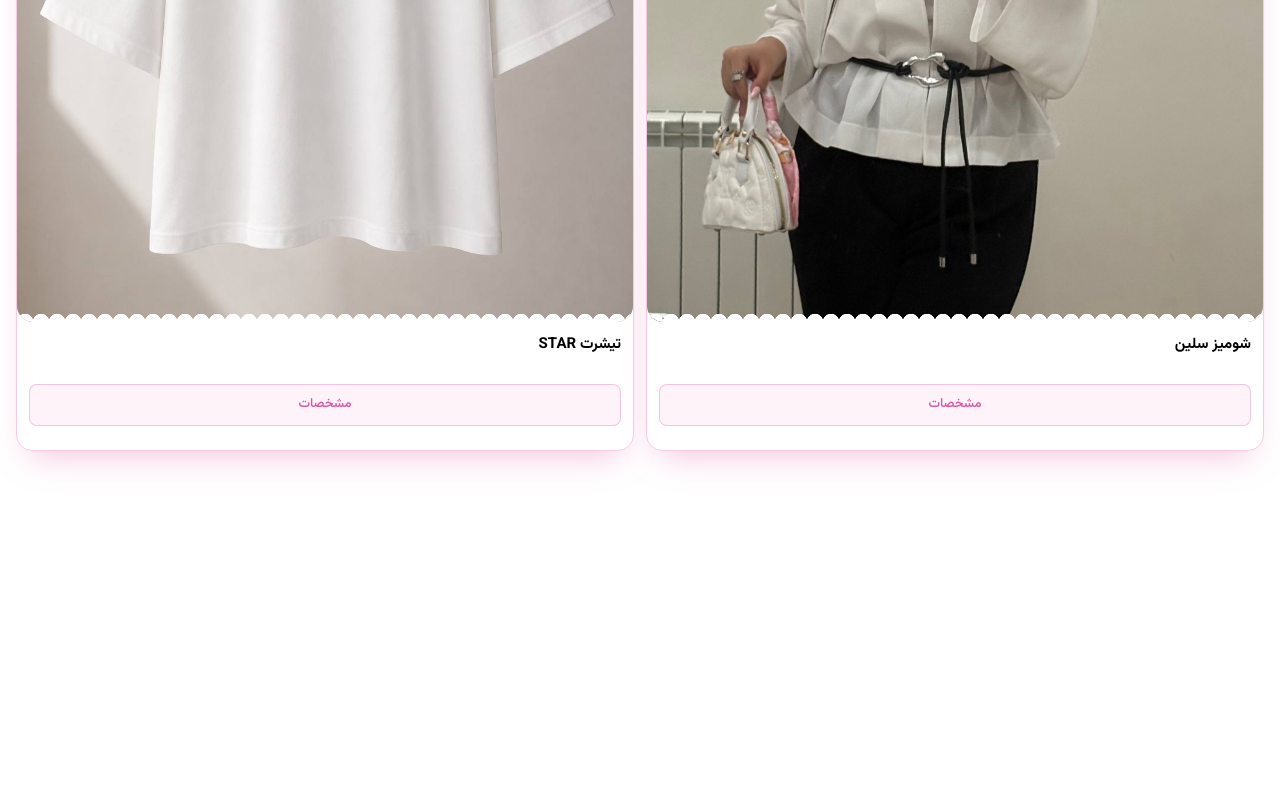
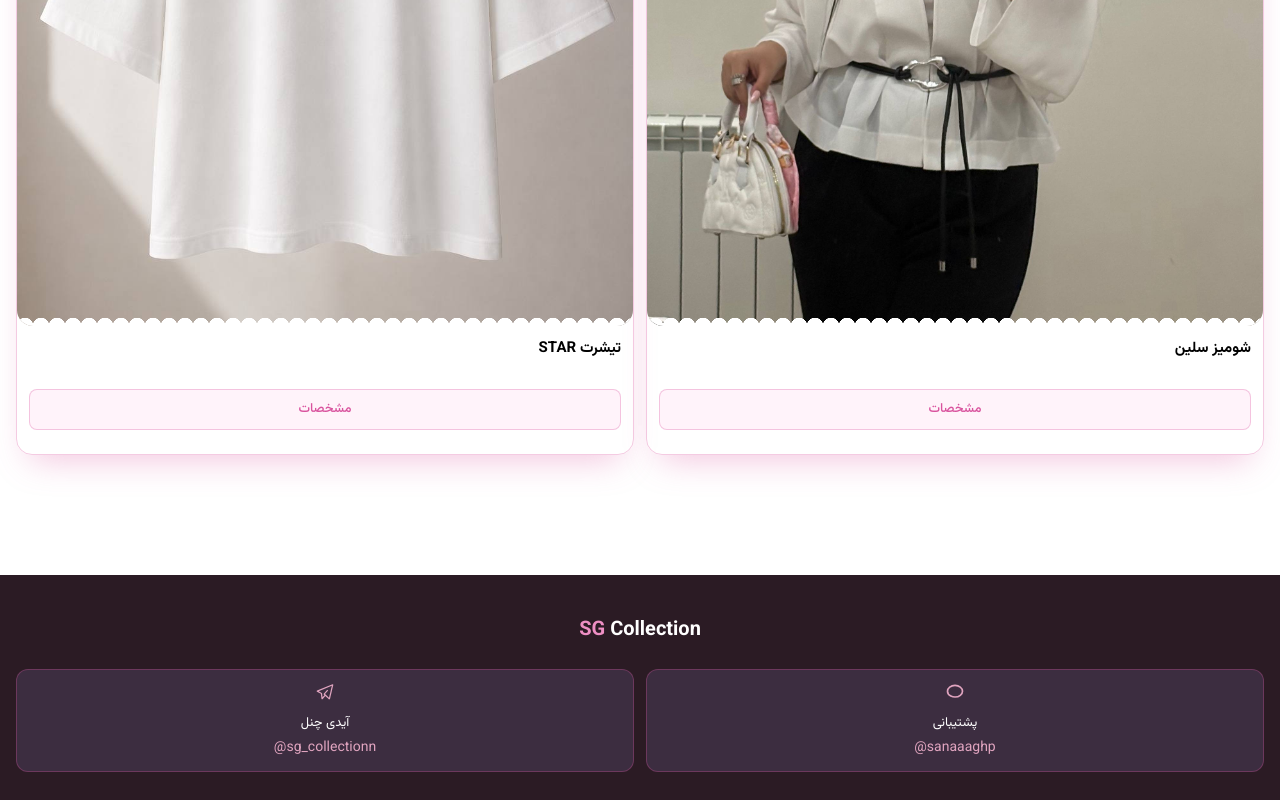
Before and after one commit to SinaKhosravi-DEV/SG.Collection, a website built with Vite: page index.html in a window 1280 px wide. Shown: the part 1229-2029 px from the top of the page. Before the commit the page ends 1828 px from the top, so only its background shows below. Built offline with nearby package versions, Linux system fonts and the light colour scheme.

Commit message:
add margin

```diff
--- a/index.html
+++ b/index.html
@@ -10,11 +10,20 @@
     <link rel="preconnect" href="https://fonts.gstatic.com" crossorigin>
     <link href="https://fonts.googleapis.com/css2?family=Vazirmatn:wght@400;500;700&display=swap" rel="stylesheet">
   </head>
-  <body class="pb-37">
-    <header class="flex justify-between items-center pl-2 pr-4 py-2 sticky top-0 z-50 bg-white/80 backdrop-blur-2xl border-b border-[#D9539E]/30">
-      <div class="flex items-center gap-1.5">
-        <p class="size-1.5 bg-[#ee74b5] rounded-full"></p>
-        <p class="text-[11px] font-medium text-[#e0539e]">طراحی با ظرافت</p>
+  <body class="">
+    <header class="flex justify-between items-center pl-1 pr-4 py-2 sticky top-0 z-50 bg-white/80 backdrop-blur-2xl border-b border-[#D9539E]/30">
+      <div class="grid gap-2 place-items-center">
+        <div class="flex items-center gap-1.5">
+          <p class="size-1.5 bg-[#ee74b5] rounded-full"></p>
+          <p class="text-[11px] font-medium text-[#e0539e]">طراحی با ظرافت</p>
+        </div>
+        <div class="flex items-center gap-1.5 border w-fit px-3 py-1 rounded-lg text-[#e0539e]">
+          <svg class="text-[#e0539e]" xmlns="http://www.w3.org/2000/svg" width="11px" height="11px" viewBox="0 0 24 24">
+            <path d="M0 0h24v24H0z" fill="none" />
+            <path fill="currentColor" d="m20.34 9.32l-14-7a3 3 0 0 0-4.08 3.9l2.4 5.37a1.06 1.06 0 0 1 0 .82l-2.4 5.37A3 3 0 0 0 5 22a3.14 3.14 0 0 0 1.35-.32l14-7a3 3 0 0 0 0-5.36Zm-.89 3.57l-14 7a1 1 0 0 1-1.35-1.3l2.39-5.37a2 2 0 0 0 .08-.22h6.89a1 1 0 0 0 0-2H6.57a2 2 0 0 0-.08-.22L4.1 5.41a1 1 0 0 1 1.35-1.3l14 7a1 1 0 0 1 0 1.78" />
+          </svg>
+          <a href="#connect" class="text-[12px] font-medium text-[#e0539e]">ارتباط</a>
+        </div>
       </div>
       <div class="flex items-center">
         <p class="font-bold">SG Collection</p>
@@ -64,6 +73,34 @@
       </section>
     </main>
 
+    <footer class="bg-[#2B1B24] mt-30 px-4 pt-10 pb-7" id="connect">
+      <p class="font-bold text-white text-center mb-6 text-[20px]"><span class="text-[#EE8FC4]">SG </span>Collection</p>
+      <div class="flex justify-between items-center gap-3">
+        <div class="border border-[#D9539E]/30 bg-[#3C2D40] grid place-items-center w-full rounded-xl py-3">
+          <svg class="text-[#E0A4BF]" xmlns="http://www.w3.org/2000/svg" width="20px" height="20px" viewBox="0 0 24 24">
+            <path d="M0 0h24v24H0z" fill="none" />
+            <path fill="none" stroke="currentColor" stroke-dasharray="54" stroke-linecap="round" stroke-linejoin="round" stroke-width="2" d="M7 16.82c-2.41 -1.25 -4 -3.39 -4 -5.82c0 -3.87 4.03 -7 9 -7c4.97 0 9 3.13 9 7c0 3.87 -4.03 7 -9 7c-1.85 0 -3.57 -0.43 -5 -1.18Z">
+              <animate fill="freeze" attributeName="stroke-dashoffset" dur="0.6s" values="54;0" />
+            </path>
+            <path fill="currentColor" d="M5 15.5c1 1 2.5 2 4 2.5c-2 2 -5 3 -7 3c2 -2 3 -3.5 3 -5.5Z" opacity="0">
+              <set fill="freeze" attributeName="opacity" begin="0.7s" to="1" />
+              <animate fill="freeze" attributeName="d" begin="0.7s" dur="0.2s" values="M5 15.5c1 1 2.5 2 4 2.5c-0.71 -0.24 -1.43 -0.59 -2.09 -1c-0.72 -0.45 -1.39 -0.98 -1.91 -1.5Z;M5 15.5c1 1 2.5 2 4 2.5c-2 2 -5 3 -7 3c2 -2 3 -3.5 3 -5.5Z" />
+            </path>
+          </svg>
+          <p class="text-white mt-3 text-[13px] mb-1">پشتیبانی</p>
+          <a href="https://t.me/sanaaaghp" class="text-[#E0A4BF] text-[14px]">sanaaaghp@</a>
+        </div>
+        <div class="border border-[#D9539E]/30 bg-[#3C2D40] grid place-items-center w-full rounded-xl py-3">
+          <svg class="text-[#E0A4BF]" xmlns="http://www.w3.org/2000/svg" width="20px" height="20px" viewBox="0 0 24 24">
+          <path d="M0 0h24v24H0z" fill="none" />
+          <path fill="currentColor" d="M21.02 2.705c.647.052.97.644.97.673l-.006.024q0 .01-.003.013q0 .008-.003.014l-.008.039l-.034.143l-.127.54l-.452 1.925c-.374 1.594-.875 3.719-1.376 5.844l-1.376 5.845l-.453 1.926l-.127.54q-.021.094-.034.142l-.008.036q0 .006-.003.01v.003l-.07-.017c-.298.431-.887.558-1.003.512a1 1 0 0 1-.095-.058l-.039-.03l-.02-.018l-.022-.018l-.056-.05l-.2-.184l-.71-.65l-2.148-1.978l-1.249-1.152l-3.292 3.951l-.046.05c-.564.22-1.176-.15-1.23-.26l-.03-.098l-.01-.046l-.003-.024l-.003-.025l-.008-.06l-.024-.207l-.086-.737l-.515-4.471l-.072-.632l-4.66-2.563a.75.75 0 0 1 .07-1.348l18.5-7.75zM9.241 20.137l.001.003v-.005l-.003-.013zm-4.77-9.046l3.64 2.002a.75.75 0 0 1 .384.572v.001l.001.003l.001.015l.007.053l.023.207l.084.737l.257 2.235l.174 1.51l2.22-2.664l-.501-.463l-.2-.183l-.051-.048l-.014-.012l-.004-.004a.75.75 0 0 1-.05-1.052l4.25-4.75l1.117 1l-3.758 4.2q.192.175.433.399l4.297 3.955l.032.029l.332-1.412l1.376-5.845c.5-2.125 1.002-4.25 1.376-5.844l.288-1.223z" />
+        </svg>
+        <p class="text-white mt-3 text-[13px] mb-1">آیدی چنل</p>
+        <a href="https://t.me/sg_collectionn" class="text-[#E0A4BF] text-[14px]">sg_collectionn@</a>
+        </div>
+      </div>
+    </footer>
+
     <script type="module" src="/src/main.js"></script>
   </body>
 </html>
```
